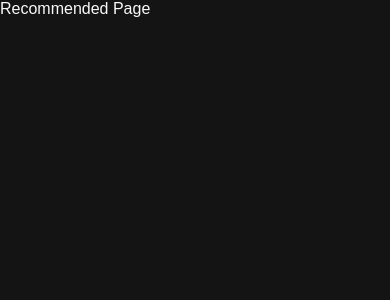
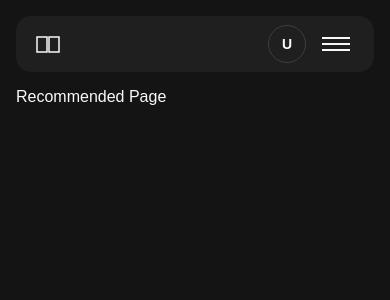
Before and after one commit to cucuhead/read-journey, a React (Vite) app: page /recommended in a window 390 px wide. Shown: the top 300 px of the page. Built offline with nearby package versions, Linux system fonts and the light colour scheme; sample sign-in values are in the browser's storage.

Commit message:
feat: header with responsive navigation and mobile burger menu

```diff
--- a/src/components/layout/Header/Header.jsx
+++ b/src/components/layout/Header/Header.jsx
@@ -0,0 +1,132 @@
+import { useState, useEffect } from 'react';
+import { NavLink, useNavigate } from 'react-router-dom';
+import { useDispatch, useSelector } from 'react-redux';
+import { logout } from '../../../redux/auth/authSlice';
+import { signOut } from '../../../api/authApi';
+import styles from './Header.module.css';
+
+function Header() {
+  const dispatch = useDispatch();
+  const navigate = useNavigate();
+  const user = useSelector(state => state.auth.user);
+  const [menuOpen, setMenuOpen] = useState(false);
+
+  // Ekran büyüyünce menüyü kapat
+  useEffect(() => {
+    const handleResize = () => {
+      if (window.innerWidth >= 768) {
+        setMenuOpen(false);
+      }
+    };
+    window.addEventListener('resize', handleResize);
+    return () => window.removeEventListener('resize', handleResize);
+  }, []);
+
+  const handleLogout = async () => {
+    try {
+      await signOut();
+    } catch {
+      // backend hatası olsa bile client'ı temizle
+    } finally {
+      dispatch(logout());
+      navigate('/login');
+      setMenuOpen(false);
+    }
+  };
+
+  const firstLetter = user?.name?.charAt(0).toUpperCase() || 'U';
+
+  return (
+    <>
+      <header className={styles.header}>
+        <NavLink to="/recommended" className={styles.logo}>
+          <svg width="24" height="17" viewBox="0 0 24 17" fill="none">
+            <path d="M1 1h10v15H1zM13 1h10v15H13z" stroke="#F9F9F9" strokeWidth="1.5"/>
+          </svg>
+          <span className={styles.logoText}>READ JOURNEY</span>
+        </NavLink>
+
+        <nav className={styles.nav}>
+          <NavLink
+            to="/recommended"
+            className={({ isActive }) =>
+              `${styles.navLink} ${isActive ? styles.navLinkActive : ''}`
+            }
+          >
+            Home
+          </NavLink>
+          <NavLink
+            to="/library"
+            className={({ isActive }) =>
+              `${styles.navLink} ${isActive ? styles.navLinkActive : ''}`
+            }
+          >
+            My library
+          </NavLink>
+        </nav>
+
+        <div className={styles.right}>
+          <div className={styles.avatar}>{firstLetter}</div>
+          <span className={styles.userName}>{user?.name}</span>
+          <button className={styles.logoutBtn} onClick={handleLogout}>
+            Log out
+          </button>
+          <button
+            className={styles.burgerBtn}
+            onClick={() => setMenuOpen(true)}
+            aria-label="Open menu"
+          >
+            <svg width="28" height="14" viewBox="0 0 28 14" fill="none">
+              <line x1="0" y1="1" x2="28" y2="1" stroke="#F9F9F9" strokeWidth="2" strokeLinecap="round"/>
+              <line x1="0" y1="7" x2="28" y2="7" stroke="#F9F9F9" strokeWidth="2" strokeLinecap="round"/>
+              <line x1="0" y1="13" x2="28" y2="13" stroke="#F9F9F9" strokeWidth="2" strokeLinecap="round"/>
+            </svg>
+          </button>
+        </div>
+      </header>
+
+      {menuOpen && (
+        <div className={styles.overlay} onClick={() => setMenuOpen(false)}>
+          <div className={styles.mobileMenu} onClick={e => e.stopPropagation()}>
+            <button
+              className={styles.closeBtn}
+              onClick={() => setMenuOpen(false)}
+              aria-label="Close menu"
+            >
+              <svg width="16" height="16" viewBox="0 0 16 16" fill="none">
+                <path d="M1 1L15 15M15 1L1 15" stroke="#F9F9F9" strokeWidth="1.5" strokeLinecap="round"/>
+              </svg>
+            </button>
+
+            <nav className={styles.mobileNav}>
+              <NavLink
+                to="/recommended"
+                className={({ isActive }) =>
+                  `${styles.mobileNavLink} ${isActive ? styles.mobileNavLinkActive : ''}`
+                }
+                onClick={() => setMenuOpen(false)}
+              >
+                Home
+              </NavLink>
+              <NavLink
+                to="/library"
+                className={({ isActive }) =>
+                  `${styles.mobileNavLink} ${isActive ? styles.mobileNavLinkActive : ''}`
+                }
+                onClick={() => setMenuOpen(false)}
+              >
+                My library
+              </NavLink>
+            </nav>
+
+            <button className={styles.mobileLogoutBtn} onClick={handleLogout}>
+              Log out
+            </button>
+          </div>
+        </div>
+      )}
+    </>
+  );
+}
+
+export default Header;
--- a/src/components/layout/Header/Header.module.css
+++ b/src/components/layout/Header/Header.module.css
@@ -0,0 +1,222 @@
+/* ─── Header card ─── */
+.header {
+  display: flex;
+  align-items: center;
+  justify-content: space-between;
+  background-color: var(--color-bg-secondary);
+  border-radius: 15px;
+  padding: 0 20px;
+  height: 56px;
+  margin: 16px 16px 0;
+}
+
+.logo {
+  display: flex;
+  align-items: center;
+  gap: 8px;
+  text-decoration: none;
+}
+
+.logoText {
+  display: none;
+  font-size: 12px;
+  font-weight: 700;
+  letter-spacing: 0.08em;
+  color: var(--color-text-primary);
+  text-transform: uppercase;
+}
+
+.nav {
+  display: none;
+}
+
+.navLink {
+  font-size: 14px;
+  font-weight: 500;
+  color: var(--color-text-secondary);
+  text-decoration: none;
+  padding-bottom: 4px;
+  border-bottom: 2px solid transparent;
+  transition: color 0.2s, border-color 0.2s;
+}
+
+.navLink:hover {
+  color: var(--color-text-primary);
+}
+
+.navLinkActive {
+  color: var(--color-text-primary);
+  border-bottom-color: var(--color-accent-blue);
+}
+
+.right {
+  display: flex;
+  align-items: center;
+  gap: 12px;
+}
+
+.avatar {
+  width: 38px;
+  height: 38px;
+  border-radius: 50%;
+  border: 1px solid var(--color-border);
+  background-color: transparent;
+  display: flex;
+  align-items: center;
+  justify-content: center;
+  font-size: 14px;
+  font-weight: 700;
+  color: var(--color-text-primary);
+  flex-shrink: 0;
+}
+
+.userName {
+  display: none;
+  font-size: 14px;
+  color: var(--color-text-primary);
+}
+
+.logoutBtn {
+  display: none;
+  background-color: transparent;
+  border: 1px solid var(--color-border);
+  border-radius: 30px;
+  padding: 10px 20px;
+  font-size: 14px;
+  font-weight: 500;
+  color: var(--color-text-primary);
+  cursor: pointer;
+  transition: background-color 0.2s;
+  white-space: nowrap;
+}
+
+.logoutBtn:hover {
+  background-color: var(--color-bg-card);
+}
+
+.burgerBtn {
+  display: flex;
+  align-items: center;
+  background: none;
+  border: none;
+  cursor: pointer;
+  padding: 4px;
+}
+
+/* ─── Mobile menu overlay ─── */
+.overlay {
+  position: fixed;
+  inset: 0;
+  background-color: rgba(0, 0, 0, 0.5);
+  z-index: 100;
+  display: flex;
+  justify-content: flex-end;
+}
+
+.mobileMenu {
+  background-color: var(--color-bg-secondary);
+  width: 60%;
+  max-width: 300px;
+  height: 100%;
+  padding: 40px 32px;
+  display: flex;
+  flex-direction: column;
+  position: relative;
+}
+
+.closeBtn {
+  align-self: flex-end;
+  background: none;
+  border: none;
+  cursor: pointer;
+  padding: 4px;
+  margin-bottom: 40px;
+}
+
+.mobileNav {
+  display: flex;
+  flex-direction: column;
+  gap: 24px;
+  flex: 1;
+}
+
+.mobileNavLink {
+  font-size: 20px;
+  font-weight: 700;
+  color: var(--color-text-secondary);
+  text-decoration: none;
+  transition: color 0.2s;
+}
+
+.mobileNavLink:hover {
+  color: var(--color-text-primary);
+}
+
+.mobileNavLinkActive {
+  color: var(--color-text-primary);
+  border-bottom: 2px solid var(--color-accent-blue);
+  padding-bottom: 4px;
+}
+
+.mobileLogoutBtn {
+  background-color: transparent;
+  border: 1px solid var(--color-border);
+  border-radius: 30px;
+  padding: 14px 28px;
+  font-size: 14px;
+  font-weight: 500;
+  color: var(--color-text-primary);
+  cursor: pointer;
+  align-self: center;
+  transition: background-color 0.2s;
+}
+
+.mobileLogoutBtn:hover {
+  background-color: var(--color-bg-card);
+}
+
+/* ─── Tablet (768px) ─── */
+@media (min-width: 768px) {
+  .header {
+    height: 64px;
+    padding: 0 32px;
+    margin: 16px 16px 0;
+  }
+
+  .nav {
+    display: flex;
+    align-items: center;
+    gap: 28px;
+  }
+
+  .logoutBtn {
+    display: block;
+
+  }
+
+  .burgerBtn {
+    display: none;
+  }
+
+  /* Tablet ve üstünde overlay CSS seviyesinde de gizli */
+  .overlay {
+    display: none;
+  }
+}
+
+/* ─── Desktop (1440px) ─── */
+@media (min-width: 1440px) {
+  .header {
+    height: 72px;
+    padding: 0 40px;
+    margin: 20px 20px 0;
+  }
+
+  .logoText {
+    display: block;
+  }
+
+  .userName {
+    display: block;
+  }
+}
--- a/src/components/layout/MainLayout/MainLayout.jsx
+++ b/src/components/layout/MainLayout/MainLayout.jsx
@@ -1,9 +1,14 @@
 import { Outlet } from 'react-router-dom';
+import Header from '../Header/Header';
+import styles from './MainLayout.module.css';
 
 function MainLayout() {
   return (
-    <div>
-      <Outlet />
+    <div className={styles.layout}>
+      <Header />
+      <main className={styles.main}>
+        <Outlet />
+      </main>
     </div>
   );
 }
--- a/src/components/layout/MainLayout/MainLayout.module.css
+++ b/src/components/layout/MainLayout/MainLayout.module.css
@@ -0,0 +1,23 @@
+.layout {
+  min-height: 100vh;
+  background-color: var(--color-bg);
+  display: flex;
+  flex-direction: column;
+}
+
+.main {
+  flex: 1;
+  padding: 16px;
+}
+
+@media (min-width: 768px) {
+  .main {
+    padding: 16px;
+  }
+}
+
+@media (min-width: 1440px) {
+  .main {
+    padding: 20px;
+  }
+}
```
